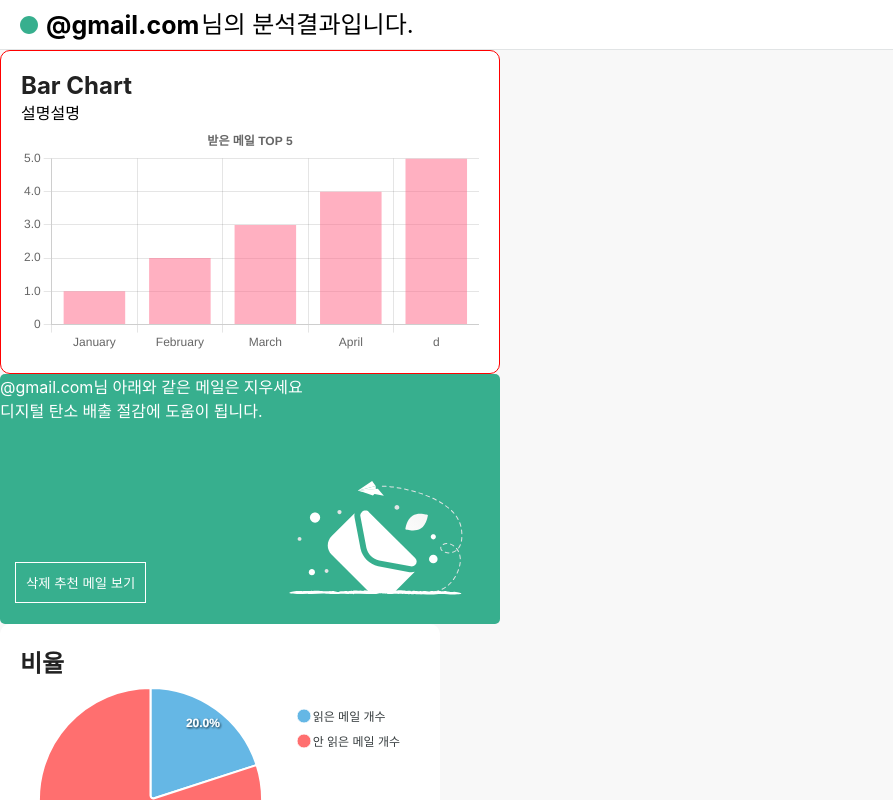
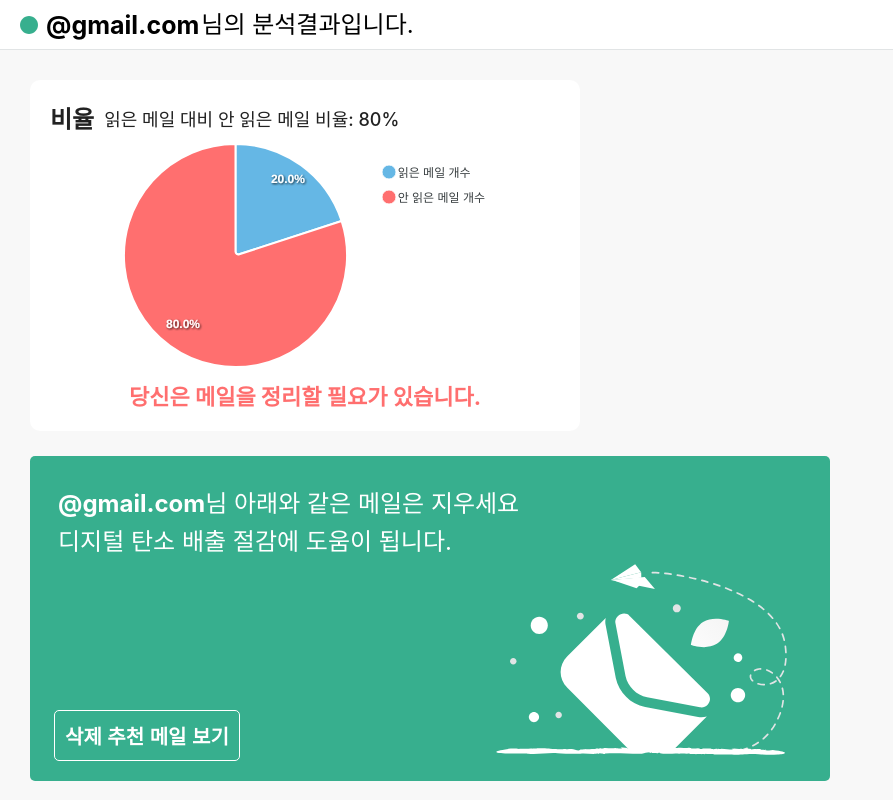
Before and after one commit to vvizi/dce-client, a React (Create React App) app: page / in a window 1280 px wide. Both pictures are taken after a click on the button "START". Shown: the top 800 px of the page, without its empty margins (0-893 px from the left). Built offline with nearby package versions, Linux system fonts and the light colour scheme.

Commit message:
Dashboard layout 수정
- Dashboard 전체 layout 조정 및 css 변경

```diff
--- a/src/component/DashboardComponent.tsx
+++ b/src/component/DashboardComponent.tsx
@@ -11,9 +11,9 @@ const DashboardComponent = (): JSX.Element => {
         <>
             <TitleComponent/>
             <div className="graph-container">
+                <PieChartComponent/>
+                <DeleteDialogComponent />
                 <BarChartComponent />
-                <DeleteDialogComponent />
-                <PieChartComponent />
                 <WordCloudComponent />
             </div>
         </>
--- a/src/component/DeleteDialogComponent.tsx
+++ b/src/component/DeleteDialogComponent.tsx
@@ -26,24 +26,29 @@ const DeleteDialogComponent = (): JSX.Element => {
     return (
         <div className="delete-container">
             <Dialog onClose={handleClose} open={open}>
-                <DialogTitle>삭제 추천 메일 계정</DialogTitle>
+                <div className='delete-title'>
+                    <p>삭제 추천 메일 계정</p>
+                    <button type='button' className="dialog-button--close" onClick={handleClose}>
+                        X
+                    </button>
+                </div>
                 <Divider />
                 <DialogContent>
                     <div>
-                        <p>AI를 통한 데이터분석을 기반으로 디지털 탄소 배출 절감에 도움을 줄 수 있는 메일들을 삭제 하시는 것을 추천드립니다. 설명더!</p>
-                        {deleteData.map((d:deleteData) => <p>{d.address}</p>)}
+                        <p className='delete-data-text'>AI를 통한 데이터분석을 기반으로 디지털 탄소 배출 절감에 도움을 줄 수 있는 메일들을 삭제 하시는 것을 추천드립니다.</p>
+                        {deleteData.map((d:deleteData) => <p className='delete-data'>{d.address}</p>)}
                     </div>
                 </DialogContent>
             </Dialog>
             <div className="delete-img">
                 <DeleteIcon />
             </div>
-            <div>
-                <p>{email}님 아래와 같은 메일은 지우세요</p>
+            <div className='delete-description'>
+                <p><span>{email}</span>님 아래와 같은 메일은 지우세요</p>
                 <p>디지털 탄소 배출 절감에 도움이 됩니다.</p>
             </div>
             <div>
-                <button className="dialog-button" onClick={handleOpenDialog}>
+                <button type='button' className="dialog-button" onClick={handleOpenDialog}>
                 삭제 추천 메일 보기
             </button>
             </div>
--- a/src/component/MainComponent.tsx
+++ b/src/component/MainComponent.tsx
@@ -7,7 +7,7 @@ import LoginComponent from './LoginComponent';
 const MainComponent: React.FC = () => {
     const { appStore } = useStore();
 
-    return <div>{appStore.isLogin ? <DashboardComponent /> : <LoginComponent />}</div>;
+    return <>{appStore.isLogin ? <DashboardComponent /> : <LoginComponent />}</>;
 };
 
 export default observer(MainComponent);
--- a/src/component/PieChartComponent.tsx
+++ b/src/component/PieChartComponent.tsx
@@ -54,10 +54,14 @@ const PieChartComponent = (): JSX.Element => {
     }
 
     return (
-        <div className="pie-chart">
-            <div className="pie-title">비율</div>
-            <ReactApexChart options={pieData.options} series={pieData.series} type="pie" width="400" />
-            <div className="pie-label">읽은 메일 대비 안 읽은 메일 비율: {percentage}%</div>
+        <div className="pie-container">
+            <div className='pie-title-container'>
+                <p className="pie-title">비율</p>
+                <p className="pie-label">읽은 메일 대비 안 읽은 메일 비율: {percentage}%</p>
+            </div>
+            <div className='pie-chart'>
+                <ReactApexChart options={pieData.options} series={pieData.series} type="pie" width="400" />
+            </div>
             {resultLabel}
         </div>
     );
--- a/src/component/WordCloudComponent.tsx
+++ b/src/component/WordCloudComponent.tsx
@@ -23,8 +23,8 @@ const WordCloudComponent = (): JSX.Element => {
 
     return (
       <div className="wordcloud-total-box">
-        <div className="wordcloud-title">topic</div>
-        <div>그래프 설명</div>
+        <div className="wordcloud-title">Word Cloud</div>
+        <div className="wordcloud-label">당신의 메일함 주요 키워드입니다.</div>
         <div className="wordCloudBox">
             <ReactWordcloud
               options={options}
--- a/src/style/BarChart.css
+++ b/src/style/BarChart.css
@@ -2,8 +2,8 @@
     padding: 20px;
     background-color: #ffffff;
     border-radius: 10px;
-    width: 500px;
-    border: 1px solid red;
+    width: 40%;
+    min-width: 550px;
 }
 
 .pie-title {
--- a/src/style/Dashboard.css
+++ b/src/style/Dashboard.css
@@ -1,3 +1,11 @@
 body {
   background-color: #F8F8F8;
+  height: 100vh;
 }
+
+.graph-container{
+  display: flex;
+  margin: 30px 30px;
+  flex-wrap: wrap;
+  gap: 25px;
+}
--- a/src/style/DeleteDialog.css
+++ b/src/style/DeleteDialog.css
@@ -1,25 +1,84 @@
 .delete-container {
     position: relative;
-    width: 500px;
-    height: 250px;
+    width: 58%;
+    min-width: 800px;
+    height: 325px;
+    min-height: 325px;
     background-color: #37AF8E;
     color: #ffffff;
     border-radius: 5px;
 }
 
+.delete-title{
+    display: flex;
+    font-weight: bold;
+    font-size: 25px;
+    padding: 10px 20px;
+}
+
 .delete-img {
     position: absolute;
-    top: 25%;
+    top: 13%;
     left: 50%;
+}
+
+.dialog-button--close{
+    cursor: pointer;
+    background-color: transparent;
+    outline: none;
+    width: 30px;
+    height: 30px;
+    font-size: 20px;
+    cursor: pointer;
+    border-radius: 5px;
+    border: none;
+    margin-left: auto;
+}
+
+.dialog-button--close:hover{
+    cursor: pointer;
+    background-color: #EEEEEE;
 }
 
 .dialog-button {
     position: absolute;
-    top: 75%;
+    top: 78%;
     left: 3%;
     background-color: transparent;
     outline: none;
+    font-size: 20px;
     padding: 10px;
     border: 1px solid #ffffff;
     color: #ffffff;
+    font-weight: bold;
+    cursor: pointer;
+    border-radius: 5px;
 }
+
+.dialog-button:hover {
+    background-color: #ffffff;
+    color: #37AF8E;
+}
+
+.delete-description{
+    padding: 28px;
+    font-size: 24px;
+}
+
+.delete-description > p {
+    margin-bottom: 3px;
+}
+
+.delete-description > p > span{
+    font-weight: bold;
+}
+
+.delete-data-text{
+    color: #37AF8E;
+    font-size: 20px;
+    margin-bottom: 8px;
+}
+
+.delete-data{
+    margin-bottom: 5px;
+}
--- a/src/style/Login.css
+++ b/src/style/Login.css
@@ -16,6 +16,7 @@
 .theme-label {
   text-align: center;
   color: #666666;
+  font-size: 20px;
   margin-top: -140px;
 
   -ms-user-select: none;
--- a/src/style/PieChart.css
+++ b/src/style/PieChart.css
@@ -1,9 +1,14 @@
-.pie-chart {
-  width: fit-content;
+.pie-container {
+  width: 40%;
+  min-width: 550px;
   height: fit-content;
   padding: 20px;
   background-color: #ffffff;
   border-radius: 10px;
+}
+
+.pie-title-container{
+  display: flex;
 }
 
 .pie-title{
@@ -16,10 +21,17 @@
   font-size: 18px;
   color: #222222;
   font-weight: 500;
-  margin-top: 10px;
+  margin: auto 10px;
+}
+
+.pie-chart{
+  margin: auto;
+  width: fit-content;
 }
 
 .result-label{
   font-size: 22px;
   font-weight: bold;
+  margin: auto;
+  width: fit-content;
 }
--- a/src/style/WordCloud.css
+++ b/src/style/WordCloud.css
@@ -1,11 +1,17 @@
 .wordcloud-total-box {
-    width: 500px;
+  width: 58%;
+  min-width: 800px;
+  height: fit-content;
   border-radius: 5px;
+  padding: 20px;
   background-color: #ffffff;
+  border-radius: 10px;
 }
 
 .wordcloud-title {
-    font-size: 14px;
+  font-size: 24px;
+  font-weight: bold;
+  color: #222222;
 }
 
 .wordCloudBox {
@@ -14,3 +20,10 @@
   border-radius: 10px;
   margin: auto;
 }
+
+.wordcloud-label{
+    font-size: 18px;
+    color: #222222;
+    font-weight: 500;
+    margin-top: 10px;
+  }
```
Also changed, not shown: src/assets/mail.svg. Lines whose indentation alone changed are shown as unchanged.
